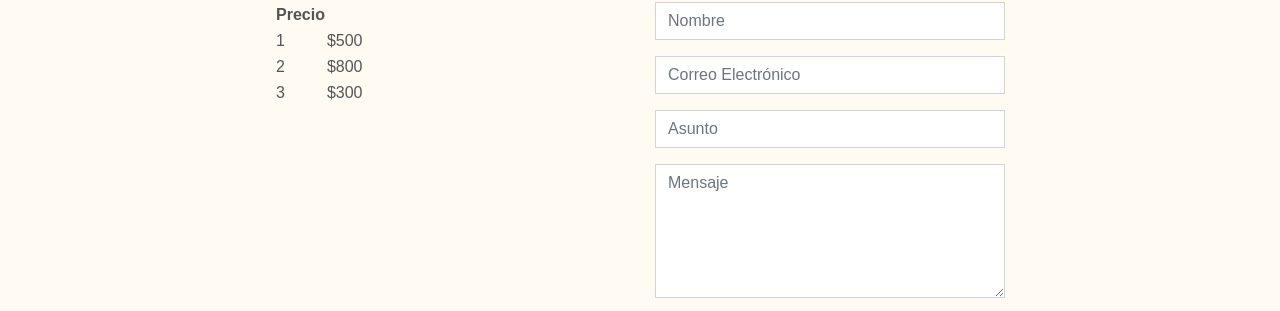
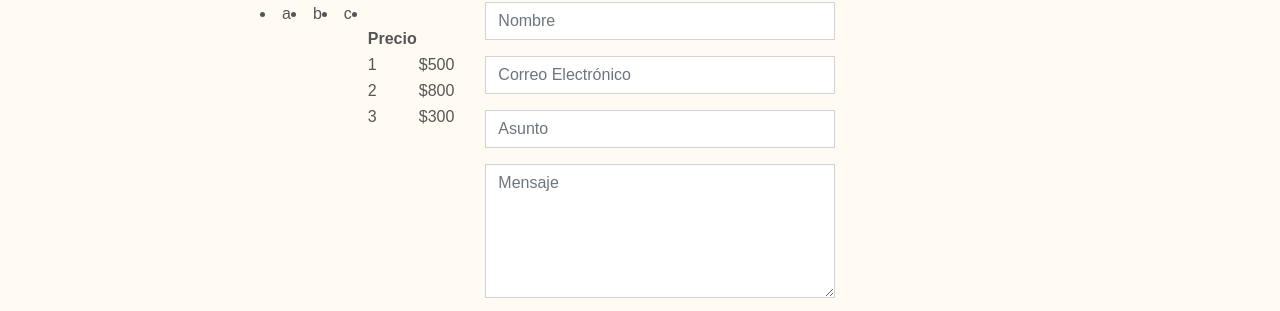
Before and after one commit to asangom-04/html-css, a plain HTML site: page prueba.html in a window 1280 px wide. Shown: the part 96-407 px from the top of the page. Drawn offline with nearby package versions, Linux system fonts and the light colour scheme; files whose address does not match are found by name.

Commit message:
Update prueba.html

```diff
--- a/prueba.html
+++ b/prueba.html
@@ -55,7 +55,10 @@
                 <div class="col-lg-8">
 
                     <div class="row">
-
+                        <li>a</li>
+                        <li>b</li>
+                        <li>c</li>
+                        <li>
                             <div class="col-md-6 info">
                                 <table>
                                     <tr>
@@ -76,6 +79,7 @@
                                     </tr>
                                 </table>
                             </div>
+                        </li>
 
                         <div class="col-md-6">
                             <form action="forms/contact.php" method="post" role="form" class="php-email-form">
```
Lines whose indentation alone changed are shown as unchanged.
